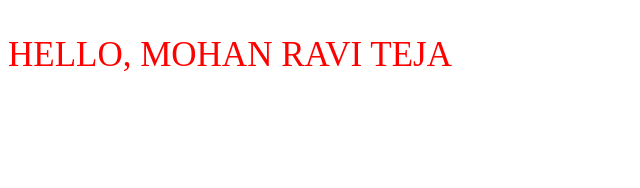
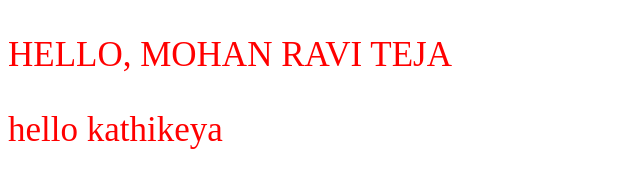
Before and after one commit to MohanRaviTejaKakumanu/firebase-prj1, a plain HTML site: page public/index.html in a window 1280 px wide. Shown: the whole page, without its empty margins (0-640 px from the left). Drawn offline with Linux system fonts and the light colour scheme.

Commit message:
karthikeya added

```diff
--- a/public/index.html
+++ b/public/index.html
@@ -9,6 +9,7 @@
 
   </head>
   <body>
-  <p>HELLO, MOHAN RAVI TEJA</p>
+  <p>HELLO, MOHAN RAVI TEJA </p>
+  <p>hello kathikeya</p>
   </body>
 </html>
```
